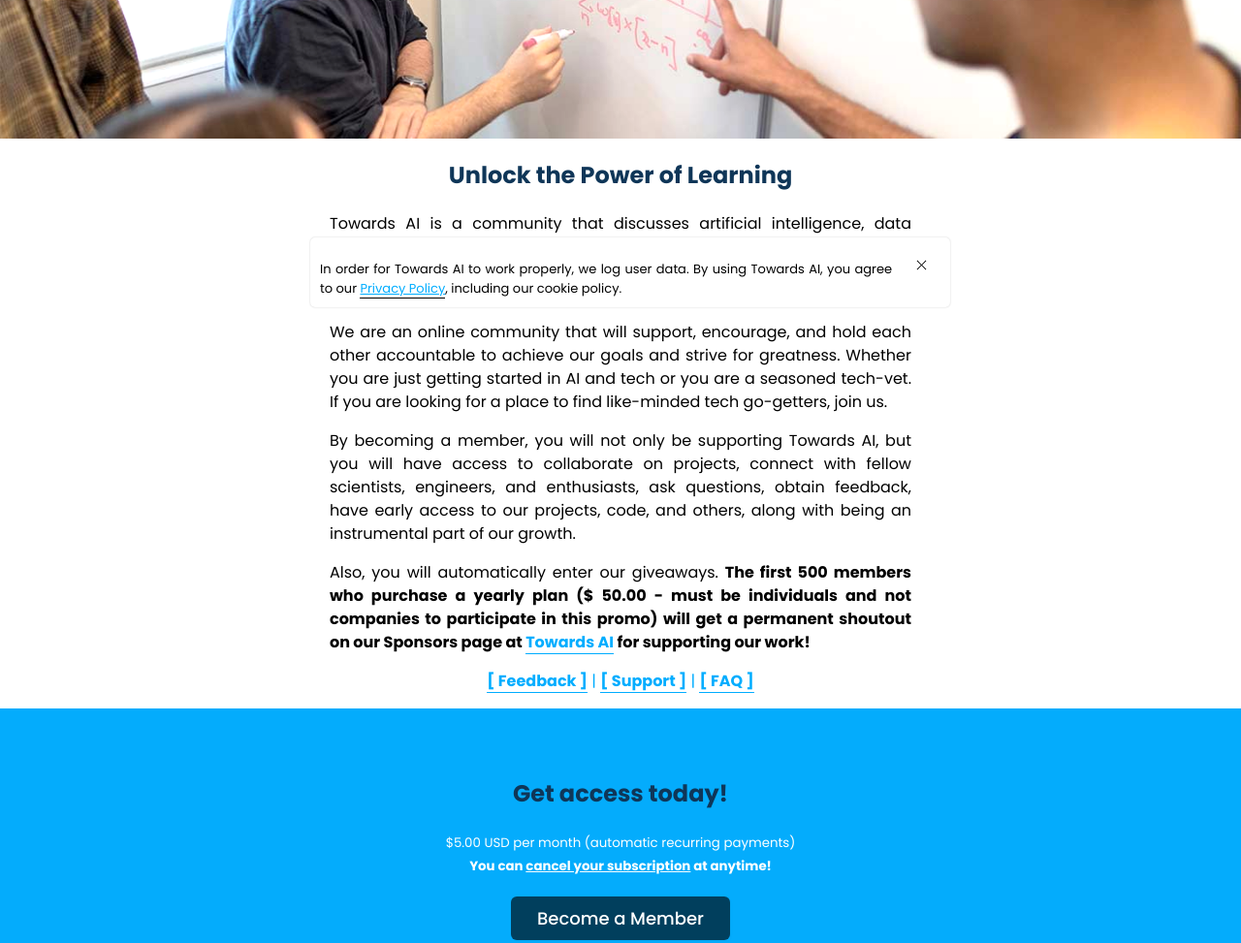
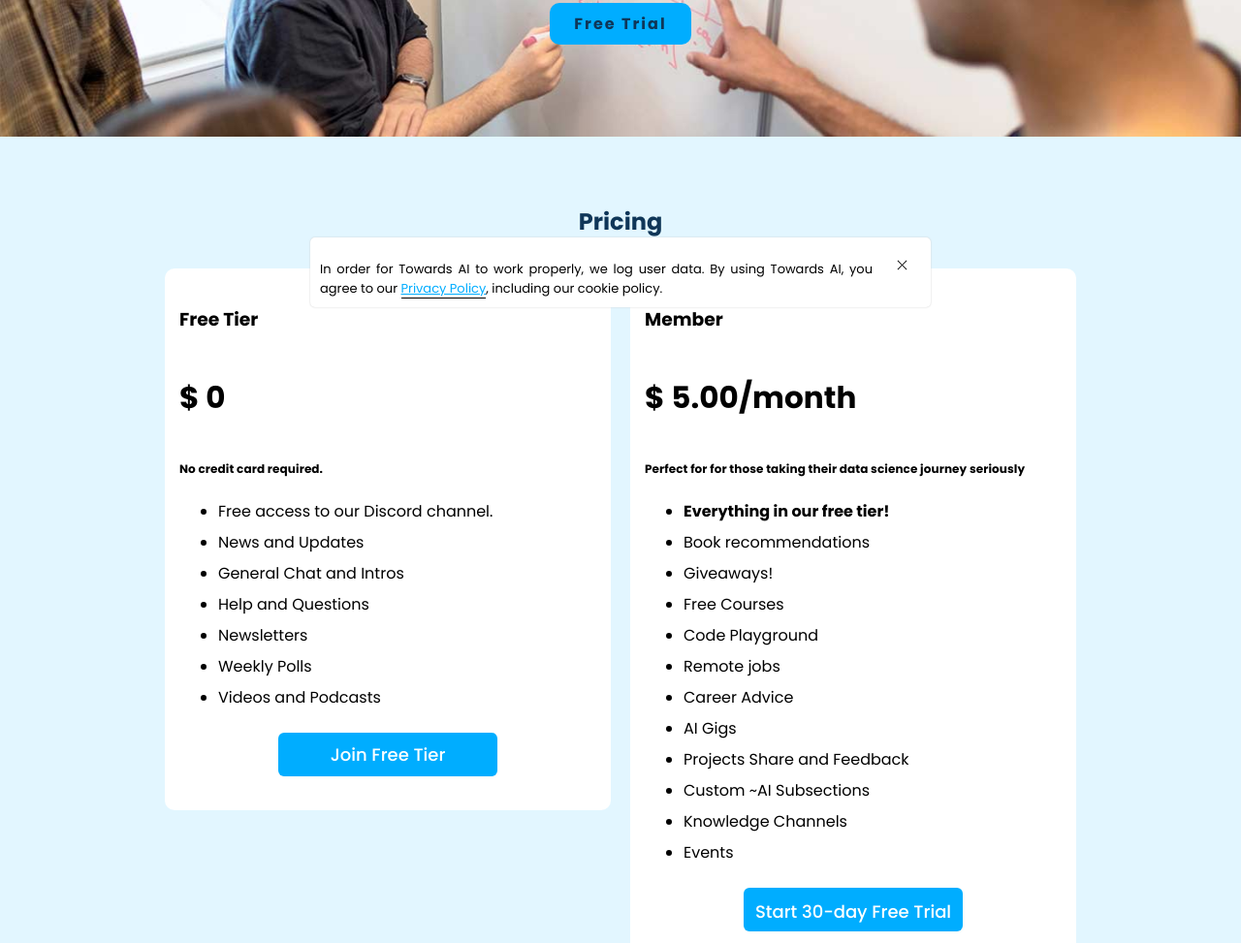
Before and after one commit to towardsai/members, a plain HTML site: page index.html in a window 1280 px wide. Shown: the part 488-1461 px from the top of the page at 97% size. Drawn offline with Linux system fonts and the light colour scheme; a script that the page names is missing.

Commit message:
Updated changes to members landing page

```diff
--- a/index.html
+++ b/index.html
@@ -94,6 +94,10 @@
                 left: -99999px;
             }
 
+            .color-1 {
+              color: #0f3658;
+            }
+
             .hero {
                 /* Image by ThisIsEngineering, on Pexels, https://www.pexels.com/@thisisengineering  */
                 background-image: url(assets/background.jpg);
@@ -101,7 +105,7 @@
                 height: 60vh;
                 background-position: center;
                 background-size: cover;
-                filter: brightness(1.1);
+                /*filter: brightness(1.1);*/
             }
 
             .hero a:hover, .hero a:focus {
@@ -544,9 +548,13 @@
                         <li>
                             <a alt="Towards AI News - RSS Feed" class="fa fa-rss" href="https://medium.com/feed/towards-artificial-intelligence" rel="noopener" target="_blank" title="Towards AI News - RSS Feed"></a>
                         </li>
+                        <li>
+                            <a alt="Email us" class="fa fa-envelope" href="mailto:pub@towardsai.net" rel="noopener" target="_blank" title="Email us"></a>
+                        </li>
                     </ul>
                 </div>
                 <div class="cta">
+                  [ <a href="https://sponsors.towardsai.net/?utm_source=members.towardsai.net&utm_medium=referral" target="_blank" rel="noopener">Sponsors</a> ] |
                   [ <a href="https://medium.com/towards-artificial-intelligence/newsletters/towards-ai-newsletter?utm_source=members.towardsai.net&utm_medium=referral" target="_blank" rel="noopener">Subscribe</a> ] |
                   [ <a href="https://contribute.towardsai.net?utm_source=members.towardsai.net&utm_medium=referral" target="_blank" rel="noopener">Contribute</a> ] |
                   [ <a href="https://ws.towardsai.net/shop?utm_source=members.towardsai.net&utm_medium=referral" target="_blank" rel="noopener">Shop</a> ]
@@ -557,7 +565,130 @@
           <span role="img" aria-label="Image by ThisIsEngineering, on Pexels, https://www.pexels.com/@thisisengineering"></span>
           <div class="cta members">
               <h1>Join Towards AI</h1>
-              <a title="Join Towards AI" role="button" href="#join" class="lp5985300766785536 join">Become a Member</a><br>
+              <h4 class="color-1">30 day free trial,<br>cancel anytime! ↓</h4>
+              <a title="Join Towards AI" role="button" href="#join" class="lp5985300766785536 join">Free Trial</a><br>
+          </div>
+        </section>
+        <section class="pricing">
+          <h2>Pricing</h2>
+          <style>
+          * {
+            box-sizing: border-box;
+          }
+          .pricing {
+            background: #e2f6ff;
+            max-width: 100vw;
+            padding: 50px 12.5vw;
+            margin-left: auto;
+            margin-right: auto;
+          }
+
+          .price {
+            font-size: 3.1rem !important;
+          }
+
+          .pricing h3 {
+          }
+
+          .pricing p {
+            font-weight: 700;
+            font-size: 1.2rem;
+            letter-spacing: 0.1px;
+          }
+
+          .container {
+            background: #fff;
+            border: 0;
+            border-radius: 10px;
+            text-align: left;
+            margin: 10px;
+            padding: 15px;
+            line-height: 2;
+          }
+
+          /* Create two equal columns that floats next to each other */
+          .column {
+            float: left;
+            width: 50%;
+          }
+
+          /* Clear floats after the columns */
+          .row:after {
+            content: "";
+            display: table;
+            clear: both;
+          }
+
+          .members-button-cta {
+            margin: 20px auto;
+            outline: none;
+            display: block;
+            height: 45px;
+            width: 226px;
+            border-radius: 6px;
+            background: #00adff;
+            color: #fff;
+            box-shadow: 1px 1px 3px 0 rgba(0,0,0,.03);
+            font-family: inherit !important;
+            font-size: 1.8rem;
+            font-weight: 500;
+            border: none;
+            cursor: pointer;
+            text-align: center;
+            padding-top: 5px;
+            text-decoration: none;
+          }
+
+          /* Responsive layout - makes the two columns stack on top of each other instead of next to each other */
+          @media screen and (max-width: 996px) {
+            .pricing {
+              padding: 50px 20px;
+            }
+            .column {
+              width: 100%;
+            }
+          }
+          </style>
+          <div class="row">
+            <div class="column">
+              <div class="container">
+                <h3>Free Tier</h3>
+                <p class="price">$ 0</p>
+                <p>No credit card required.</p>
+                <ul>
+                  <li>Free access to our Discord channel.</li>
+                  <li>News and Updates</li>
+                  <li>General Chat and Intros</li>
+                  <li>Help and Questions</li>
+                  <li>Newsletters</li>
+                  <li>Weekly Polls</li>
+                  <li>Videos and Podcasts</li>
+                </ul>
+                <a role="button" href="https://ws.towardsai.net/discord" target="_blank" rel="noopener" class="members-button-cta">Join Free Tier</a>
+              </div>
+            </div>
+            <div class="column">
+              <div class="container">
+                <h3>Member</h3>
+                <p class="price">$ 5.00/month</p>
+                <p>Perfect for for those taking their data science journey seriously</p>
+                <ul>
+                  <li><strong>Everything in our free tier!</strong></li>
+                  <li>Book recommendations</li>
+                  <li>Giveaways!</li>
+                  <li>Free Courses</li>
+                  <li>Code Playground</li>
+                  <li>Remote jobs</li>
+                  <li>Career Advice</li>
+                  <li>AI Gigs</li>
+                  <li>Projects Share and Feedback</li>
+                  <li>Custom ~AI Subsections</li>
+                  <li>Knowledge Channels</li>
+                  <li>Events</li>
+                </ul>
+                <button class="lp5985300766785536 members-button-cta">Start 30-day Free Trial</button>
+              </div>
+            </div>
           </div>
         </section>
         <section class="members center">
```
